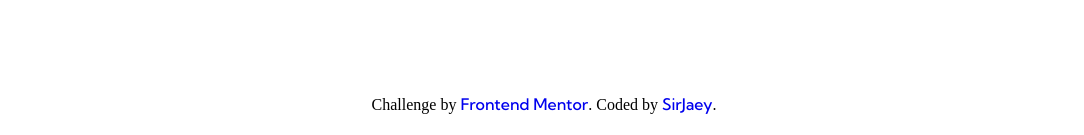
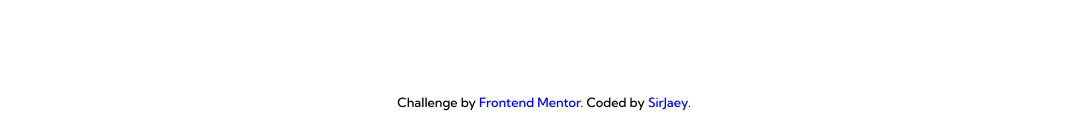
Before and after one commit to sirjaey/Ecommerce-lightbox-ecommerce-product-page, a plain HTML site: page index.html in a window 1280 px wide. Shown: the part 681-816 px from the top of the page, without its empty margins (96-1180 px from the left). Drawn offline with Linux system fonts and the light colour scheme; files whose address does not match are found by name; a web font is replaced by a local one.

Commit message:
second changes

```diff
--- a/index.html
+++ b/index.html
@@ -211,7 +211,7 @@
 			Challenge by
 			<a href="https://www.frontendmentor.io?ref=challenge" target="_blank"
 				>Frontend Mentor</a
-			>. Coded by <a href="#">SirJaey</a>.
+			>. Coded by <a href="https://github.com/sirjaey">SirJaey</a>.
 		</div>
 
 		<script src="script.js"></script>
--- a/styles.css
+++ b/styles.css
@@ -424,9 +424,8 @@ main {
 }
 
 .attribution {
+	font-family: "kumbh-medium";
+	font-size: 0.8rem;
 	padding: 1.5rem;
 	text-align: center;
-	* {
-		font-family: "kumbh-medium";
-	}
 }
```
